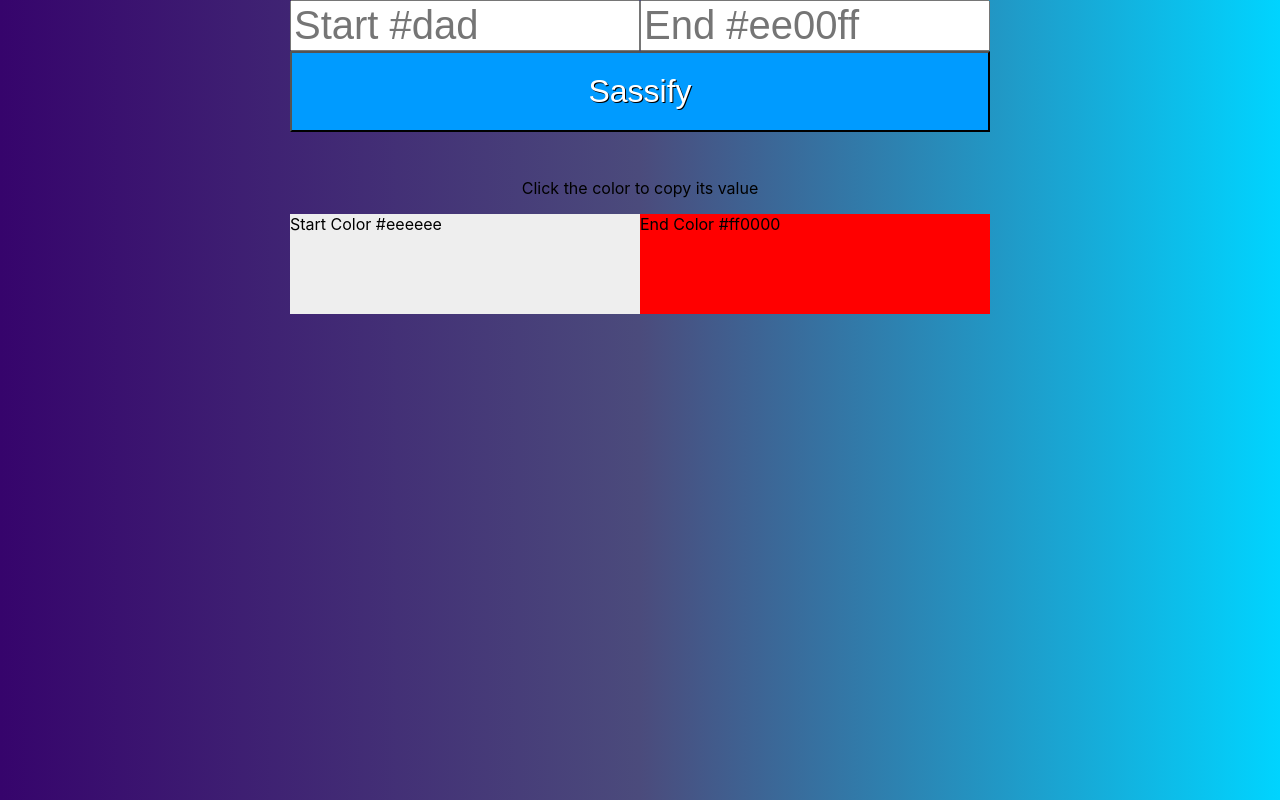
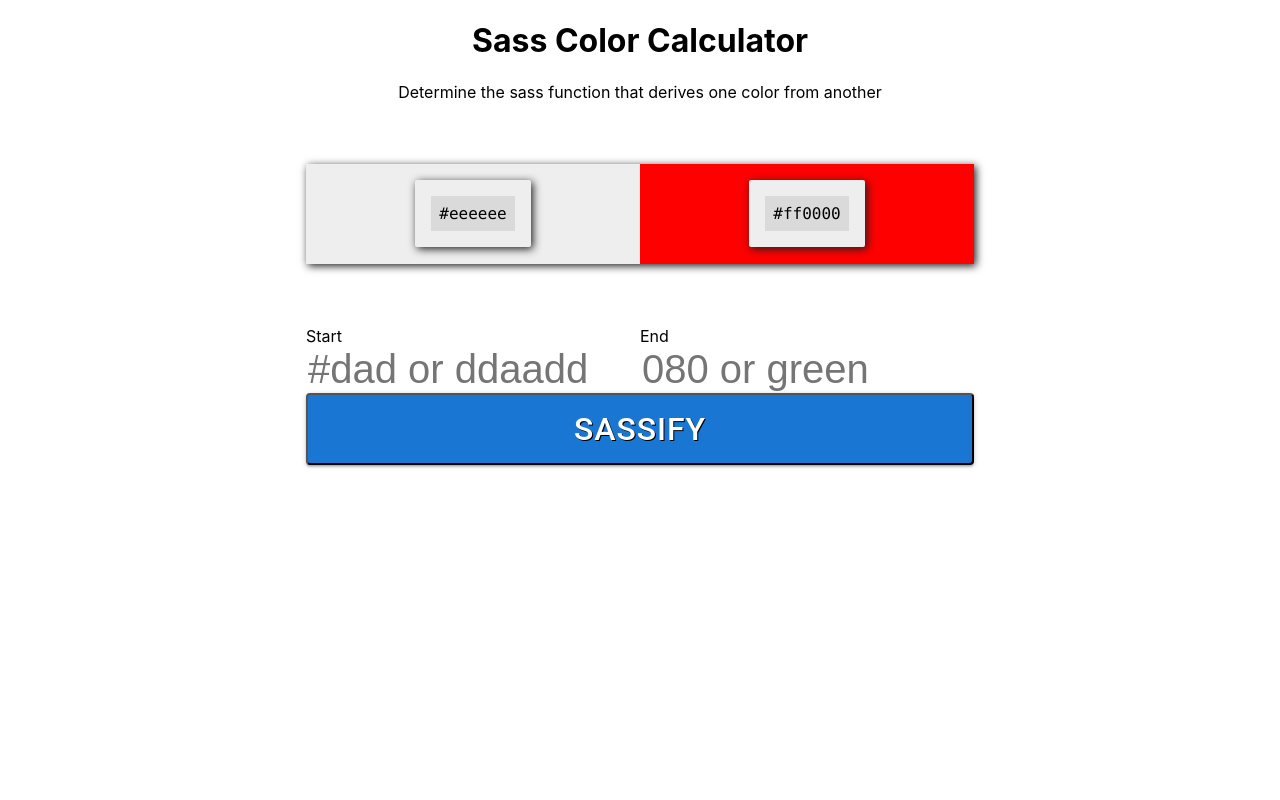
Before and after one commit to joshsmith01/sasscolorcalculator, a React (Create React App) app: page / in a window 1280 px wide. Built offline with nearby package versions, Linux system fonts and the light colour scheme.

Commit message:
Get some decent styles

```diff
--- a/src/App.css
+++ b/src/App.css
@@ -1,67 +1,94 @@
 body {
-  background: rgb(54,4,108);
-  background: linear-gradient(90deg, rgba(54,4,108,1) 0%, rgba(75,75,124,1) 50%, rgba(0,212,255,1) 100%);
   height: 100vh;
+  background: #ffffff;
+}
+.app-intro {
+  grid-column-start: 2;
 }
 .App {
-
   display: grid;
   grid-template-columns: 200px 700px 200px;
-  /*!*grid-template-rows: 25% 100px auto;*!*/
-  /*grid-auto-flow: column;*/
   grid-auto-rows: auto;
-  /*text-align: center;*/
   grid-gap: 30px;
   justify-content: center;
   text-align: center;
-  /*height: 100vh;*/
 }
 form {
   grid-column-start: 2;
-  /*grid-column-end: 3;*/
-  /*grid-row-start: 2;*/
-  /*grid-row-end: 3;*/
   display: flex;
   flex-wrap: wrap;
+  padding: 1rem;
 }
 form input[type=text] {
   flex-grow: 1;
   font-size: 2.5rem;
-  width: 1px;
+  width: 100%;
+  border: 0;
+  -webkit-tap-highlight-color: transparent;
+}
+form input[type=text]:focus {
+  outline: 0;
+}
+.input-container {
+  flex-grow: 1;
+  width: 50%;
+  display: flex;
+  flex-direction: column;
+  justify-content: flex-start;
+  align-items: flex-start;
 }
 form button {
   width: 100%;
   font-size: 2rem;
-  padding: 20px;
-  background: #009bff;
+  background-color: #1976d2;;
   color: white;
   text-shadow: 1px 1px black;
+  box-shadow: 0px 1px 5px 0px rgba(0,0,0,0.2), 0px 2px 2px 0px rgba(0,0,0,0.14), 0px 3px 1px -2px rgba(0,0,0,0.12);
+  padding: 6px 16px;
+  min-width: 64px;
+  box-sizing: border-box;
+  transition: background-color 250ms cubic-bezier(0.4, 0, 0.2, 1) 0ms,box-shadow 250ms cubic-bezier(0.4, 0, 0.2, 1) 0ms,border 250ms cubic-bezier(0.4, 0, 0.2, 1) 0ms;
+  font-family: "Roboto", "Helvetica", "Arial", sans-serif;
+  font-weight: 500;
+  line-height: 1.75;
+  border-radius: 4px;
+  letter-spacing: 0.02857em;
+  text-transform: uppercase;
 }
 form button:focus {
   outline: red auto 5px;
 }
-.color-display {
+.color-card-container {
+  box-shadow: #1e1e1e 2px 2px 8px;
+}
+.color-display, .color-display-history {
   grid-column-start: 2;
-  /*grid-column-end: 3;*/
-  /*grid-row-start: 3;*/
-  /*background: beige;*/
+  padding: 1rem;
+  background: white;
+  border-radius: 3px;
 }
-.color-display-history {
-  background: #eeeeee;
-  grid-column-start: 2;
-  /*!*grid-column-end: 3;*!*/
-  /*grid-row-start: auto;*/
-  /*background: pink;*/
-  }
+.color-display-history code {
+  display: block;
+  border-bottom: 1px solid #cccccc;
+}
 code {
-  display: flex;
+  display: inline-flex;
   justify-content: center;
   padding: .5rem;
+  background: #dadada;
 }
 .color-card {
   height: 100px;
   width: 50%;
   display: inline-flex;
+  justify-content: center;
+  align-items: center;
+}
+.card-title {
+  background: #eeeeee;
+  padding: 1rem;
+  border-radius: 2px;
+  box-shadow: #1e1e1e 2px 2px 8px;
 }
 .color-card-start {
   background: red;
--- a/src/App.js
+++ b/src/App.js
@@ -2,10 +2,187 @@
 import './App.css';
 import Color from 'color';
 
+
+
+const cleanColorString = (colorString) => {
+  // strip any leading #
+  if (colorString.charAt(0) === '#') { // remove # if any
+    colorString = colorString.substr(1,6);
+  }
+
+  colorString = colorString.replace(/ /g,'');
+  colorString = colorString.toLowerCase();
+
+  return colorString
+};
+
+const convertColorStringToHex = (colorString) => {
+  // before getting into regexps, try simple matches
+  // and overwrite the input
+  var simpleColors = {
+    aliceblue: 'f0f8ff',
+    antiquewhite: 'faebd7',
+    aqua: '00ffff',
+    aquamarine: '7fffd4',
+    azure: 'f0ffff',
+    beige: 'f5f5dc',
+    bisque: 'ffe4c4',
+    black: '000000',
+    blanchedalmond: 'ffebcd',
+    blue: '0000ff',
+    blueviolet: '8a2be2',
+    brown: 'a52a2a',
+    burlywood: 'deb887',
+    cadetblue: '5f9ea0',
+    chartreuse: '7fff00',
+    chocolate: 'd2691e',
+    coral: 'ff7f50',
+    cornflowerblue: '6495ed',
+    cornsilk: 'fff8dc',
+    crimson: 'dc143c',
+    cyan: '00ffff',
+    darkblue: '00008b',
+    darkcyan: '008b8b',
+    darkgoldenrod: 'b8860b',
+    darkgray: 'a9a9a9',
+    darkgrey: 'a9a9a9',
+    darkgreen: '006400',
+    darkkhaki: 'bdb76b',
+    darkmagenta: '8b008b',
+    darkolivegreen: '556b2f',
+    darkorange: 'ff8c00',
+    darkorchid: '9932cc',
+    darkred: '8b0000',
+    darksalmon: 'e9967a',
+    darkseagreen: '8fbc8f',
+    darkslateblue: '483d8b',
+    darkslategray: '2f4f4f',
+    darkslategrey: '2f4f4f',
+    darkturquoise: '00ced1',
+    darkviolet: '9400d3',
+    deeppink: 'ff1493',
+    deepskyblue: '00bfff',
+    dimgray: '696969',
+    dimgrey: '696969',
+    dodgerblue: '1e90ff',
+    firebrick: 'b22222',
+    floralwhite: 'fffaf0',
+    forestgreen: '228b22',
+    fuchsia: 'ff00ff',
+    gainsboro: 'dcdcdc',
+    ghostwhite: 'f8f8ff',
+    gold: 'ffd700',
+    goldenrod: 'daa520',
+    gray: '808080',
+    grey: '808080',
+    green: '008000',
+    greenyellow: 'adff2f',
+    honeydew: 'f0fff0',
+    hotpink: 'ff69b4',
+    indianred : 'cd5c5c',
+    indigo : '4b0082',
+    ivory: 'fffff0',
+    khaki: 'f0e68c',
+    lavender: 'e6e6fa',
+    lavenderblush: 'fff0f5',
+    lawngreen: '7cfc00',
+    lemonchiffon: 'fffacd',
+    lightblue: 'add8e6',
+    lightcoral: 'f08080',
+    lightcyan: 'e0ffff',
+    lightgoldenrodyellow: 'fafad2',
+    lightgray: 'd3d3d3',
+    lightgrey: 'd3d3d3',
+    lightgreen: '90ee90',
+    lightpink: 'ffb6c1',
+    lightsalmon: 'ffa07a',
+    lightseagreen: '20b2aa',
+    lightskyblue: '87cefa',
+    lightslateblue: '8470ff',
+    lightslategray: '778899',
+    lightslategrey: '778899',
+    lightsteelblue: 'b0c4de',
+    lightyellow: 'ffffe0',
+    lime: '00ff00',
+    limegreen: '32cd32',
+    linen: 'faf0e6',
+    magenta: 'ff00ff',
+    maroon: '800000',
+    mediumaquamarine: '66cdaa',
+    mediumblue: '0000cd',
+    mediumorchid: 'ba55d3',
+    mediumpurple: '9370d8',
+    mediumseagreen: '3cb371',
+    mediumslateblue: '7b68ee',
+    mediumspringgreen: '00fa9a',
+    mediumturquoise: '48d1cc',
+    mediumvioletred: 'c71585',
+    midnightblue: '191970',
+    mintcream: 'f5fffa',
+    mistyrose: 'ffe4e1',
+    moccasin: 'ffe4b5',
+    navajowhite: 'ffdead',
+    navy: '000080',
+    oldlace: 'fdf5e6',
+    olive: '808000',
+    olivedrab: '6b8e23',
+    orange: 'ffa500',
+    orangered: 'ff4500',
+    orchid: 'da70d6',
+    palegoldenrod: 'eee8aa',
+    palegreen: '98fb98',
+    paleturquoise: 'afeeee',
+    palevioletred: 'd87093',
+    papayawhip: 'ffefd5',
+    peachpuff: 'ffdab9',
+    peru: 'cd853f',
+    pink: 'ffc0cb',
+    plum: 'dda0dd',
+    powderblue: 'b0e0e6',
+    purple: '800080',
+    rebeccapurple: '663399',
+    red: 'ff0000',
+    rosybrown: 'bc8f8f',
+    royalblue: '4169e1',
+    saddlebrown: '8b4513',
+    salmon: 'fa8072',
+    sandybrown: 'f4a460',
+    seagreen: '2e8b57',
+    seashell: 'fff5ee',
+    sienna: 'a0522d',
+    silver: 'c0c0c0',
+    skyblue: '87ceeb',
+    slateblue: '6a5acd',
+    slategray: '708090',
+    snow: 'fffafa',
+    springgreen: '00ff7f',
+    steelblue: '4682b4',
+    tan: 'd2b48c',
+    teal: '008080',
+    thistle: 'd8bfd8',
+    tomato: 'ff6347',
+    turquoise: '40e0d0',
+    violet: 'ee82ee',
+    wheat: 'f5deb3',
+    white: 'ffffff',
+    whitesmoke: 'f5f5f5',
+    yellow: 'ffff00',
+    yellowgreen: '9acd32'
+  };
+  for (var key in simpleColors) {
+    if (colorString === key) {
+      colorString = simpleColors[key];
+    }
+  }
+  return colorString
+};
+
+
+
 const App = () => {
   const [colors, setColors] = useState({
-    colorStart: '#eeeeee',
-    colorEnd: '#ff0000'
+    colorStart: 'eeeeee',
+    colorEnd: 'ff0000'
   });
   const [colorsHsl, setColorsHsl] = useState({
     colorStart: [],
@@ -17,14 +194,15 @@
     event.persist();
     setColors(previousValues => ({
       ...previousValues,
-      [event.target.name]: event.target.value,
+      [event.target.name]: cleanColorString(convertColorStringToHex(event.target.value)),
     }));
   };
 
   const handleSubmit = (event) => {
     event.preventDefault();
-    let colorStartHsl = Color(colors.colorStart).hsl().array();
-    let colorEndHsl = Color(colors.colorEnd).hsl().array();
+    try {
+      let colorStartHsl = Color(`#${colors.colorStart}`).hsl().array();
+      let colorEndHsl = Color(`#${colors.colorEnd}`).hsl().array();
       setColorsHsl(colorsHsl => ({
         ...colorsHsl,
         colorStart: colorStartHsl,
@@ -32,12 +210,15 @@
         colorStartString: colors.colorStart,
         colorEndString: colors.colorEnd,
       }));
+    } catch (e) {
+      console.error('There is an error: ', e)
+    }
 
   };
 
   useEffect(() => {
     getColorDifferences(colorsHsl.colorStart, colorsHsl.colorEnd);
-    getColorFunction(colors.colorStart, differences);
+    getColorFunction(`#${colors.colorStart}`, differences);
   }, [colorsHsl]);
 
   var differences = [];
@@ -84,31 +265,55 @@
     return (colorString);
   }
 
+
+  //
   return (
       <div className="App">
+        <div className="app-intro">
+          <h1>Sass Color Calculator</h1>
+          <p>Determine the sass function that derives one color from another</p>
+        </div>
+        <div className="color-display">
+          <div className="color-card-container">
+          <div className="color-card color-card-start" style={{background: `#${colors.colorStart}`}}>
+             <span className="card-title">
+               <code>{`#${colors.colorStart}`}</code>
+             </span>
+          </div>
+          <div className="color-card color-card-end" style={{background: `#${colors.colorEnd}`}}>
+            <span className="card-title">
+              <code>{`#${colors.colorEnd}`}</code>
+            </span>
+          </div>
+          </div>
+        </div>
         <form onSubmit={handleSubmit}>
-          <input type="text" name="colorStart" placeholder="Start #dad" onChange={handleChange}/>
-          <input type="text" name="colorEnd" placeholder="End #ee00ff" onChange={handleChange}/>
+          <div className="input-container">
+          <label htmlFor="color-start">Start</label>
+          <input id="color-start" type="text" name="colorStart" placeholder="#dad or ddaadd" onChange={handleChange}/>
+          </div>
+          <div className="input-container">
+          <label htmlFor="color-end">End</label>
+          <input id="color-end" type="text" name="colorEnd" placeholder="080 or green" onChange={handleChange}/>
+          </div>
           <button type="submit" value="Sassify">Sassify</button>
         </form>
-        <div className="color-display">
-          <p>Click the color to copy its value</p>
-          <div className="color-card color-card-start" style={{background: colors.colorStart}}>
-            Start Color {colors.colorStart}
-          </div>
-          <div className="color-card color-card-end" style={{background: colors.colorEnd}}>
-            End Color {colors.colorEnd}
-          </div>
-        </div>
+
 
         {colorFunctionArray.reverse().map((item, index)  => (
           <div className="color-display-history" key={index}>
+            <div className="color-card-container">
             <code>{item.colorFunction}</code>
-            <div className="color-card color-card-start" style={{background: item.colors.colorStartString}}>
-              Start Color {item.colors.colorStartString}
+            <div className="color-card color-card-start" style={{background: `#${item.colors.colorStartString}`}}>
+              <span className="card-title">
+                Start Color <code>{`#${item.colors.colorStartString}`}</code>
+              </span>
             </div>
-            <div className="color-card color-card-end" style={{background: item.colors.colorEndString}}>
-              End Color {item.colors.colorEndString}
+            <div className="color-card color-card-end" style={{background: `#${item.colors.colorEndString}`}}>
+                <span className="card-title">
+                  End Color  <code>{`#${item.colors.colorEndString}`}</code>
+                </span>
+            </div>
             </div>
           </div>
         ))}
```
Lines whose indentation alone changed are shown as unchanged.
